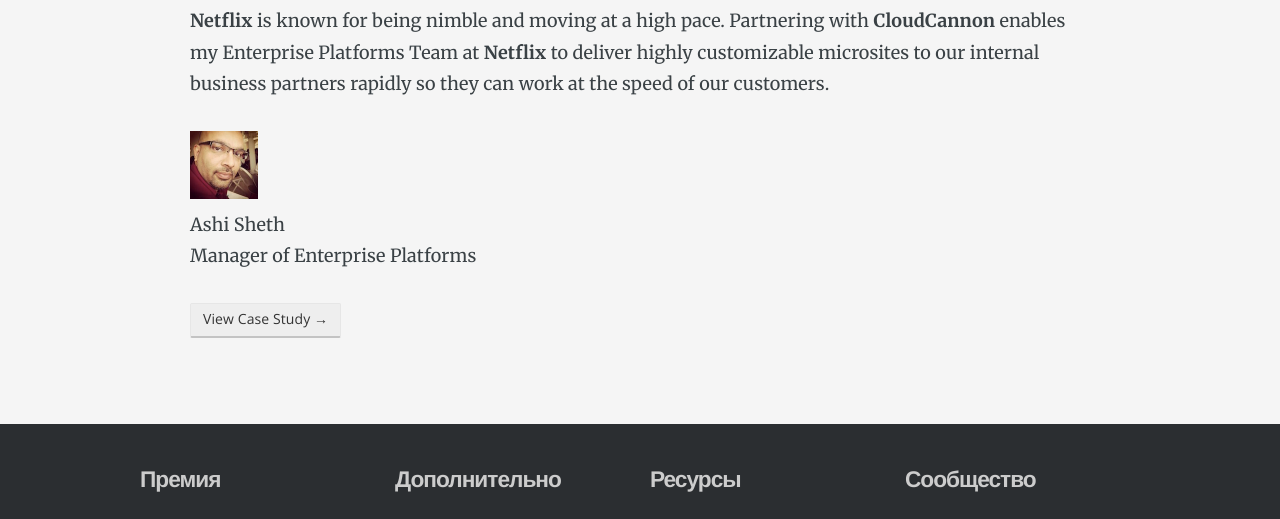
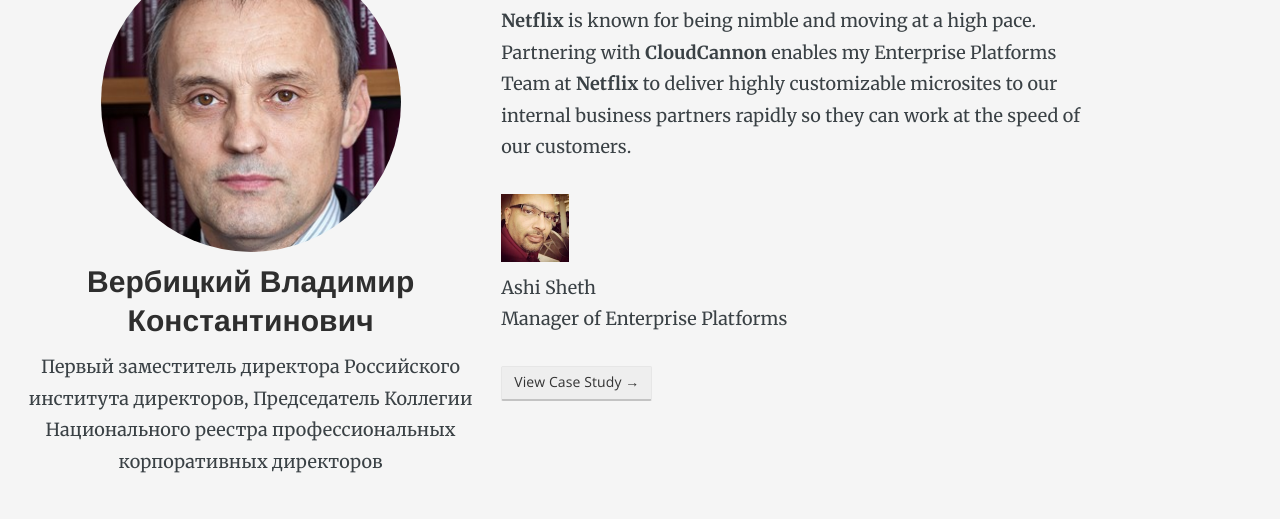
Before and after one commit to dennisd1/prize, a Jekyll site: the page built from pages/press.html, in a window 1280 px wide and 900 px high, scrolled down 449 px, cut to the strip 0-519 px from the top of the window. Built offline with Jekyll 4.4.1, drawn with Linux system fonts in a browser that asks for light colours; nearby versions of some CDN libraries.

Commit message:
Update press.html

```diff
--- a/pages/press.html
+++ b/pages/press.html
@@ -8,6 +8,11 @@
 ---
 
 <section style="background: #f5f5f5">
+	<div class="profile">
+				<img src="../assets/verbitsky.jpg" width="300" height="300" alt="AndyRichards" data-cms-original-src="/img/team/george.jpg" />
+				<h3>Вербицкий Владимир Константинович</h3>
+				<p>Первый заместитель директора Российского института директоров, Председатель Коллегии Национального реестра профессиональных корпоративных директоров</p>
+	</div>
 	<div class="container">
 		<div class="container">
 		<img src="/img/customers/netflix/logo.png" style="width: 200px; margin: 0 0 20px;">
```
